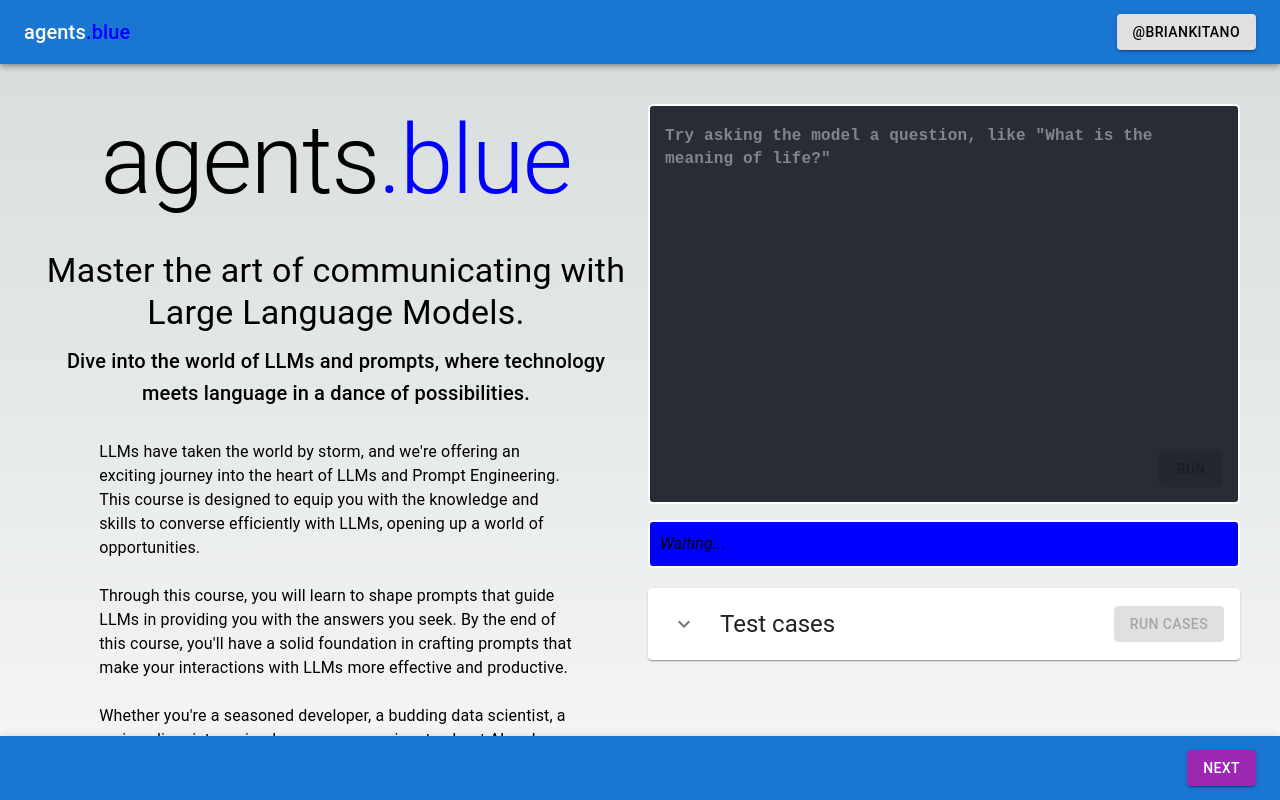
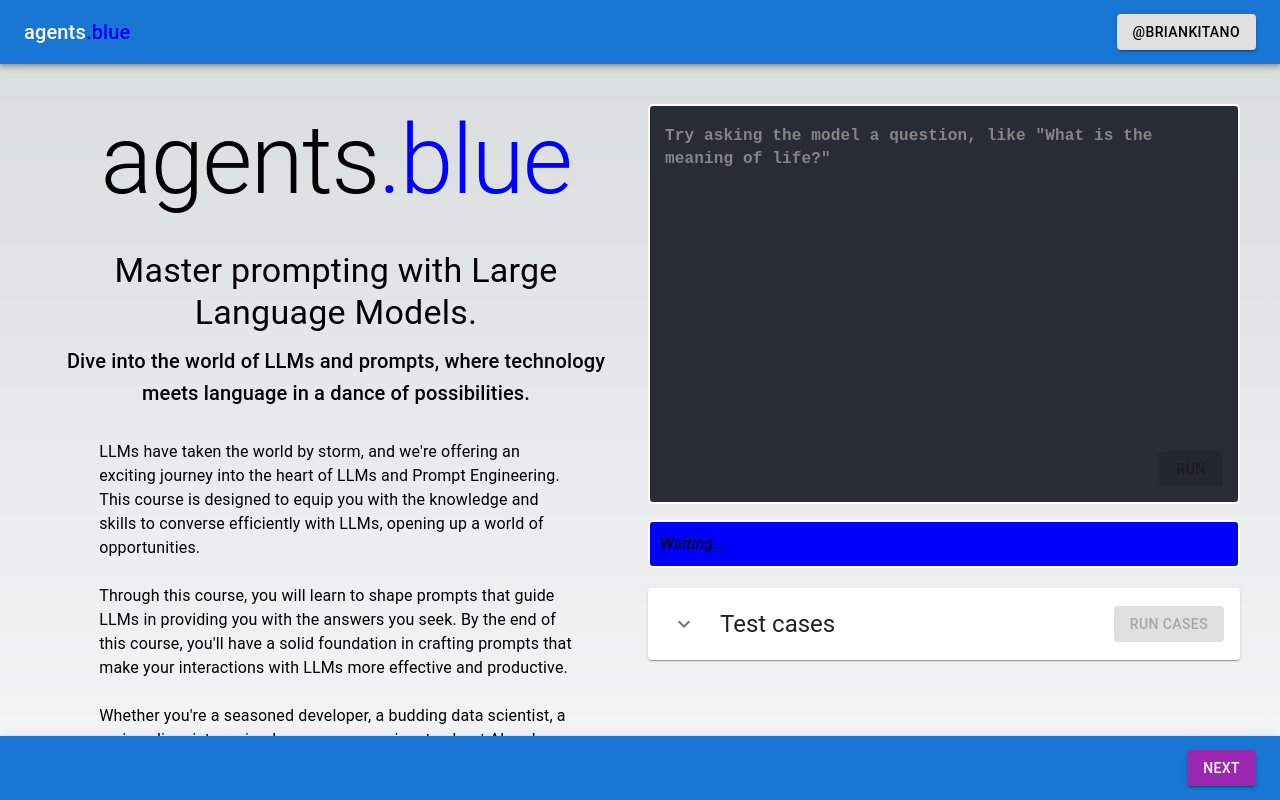
Before and after one commit to bkitano/learn-prompting, a Next.js app: page / in a window 1280 px wide. Shown: the top 800 px of the page. Built offline with nearby package versions, Linux system fonts and the light colour scheme.

Commit message:
updating some copy

```diff
--- a/src/app/page.tsx
+++ b/src/app/page.tsx
@@ -55,7 +55,7 @@ export default function Page() {
             </span>
           </Typography>
           <Typography variant="h4" align="center" gutterBottom>
-            Master the art of communicating with Large Language Models.
+            Master prompting with Large Language Models.
           </Typography>
           <Typography variant="h6" align="center" gutterBottom>
             Dive into the world of LLMs and prompts, where technology meets
```
